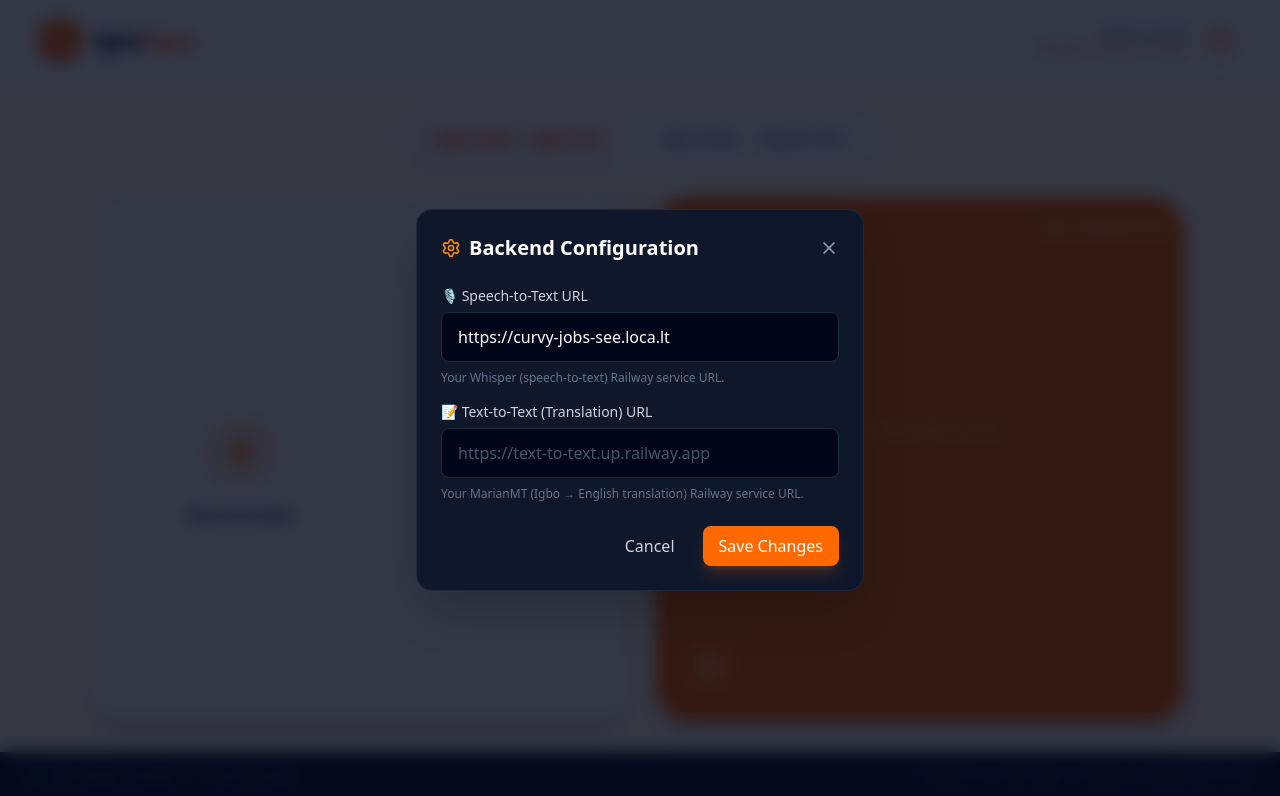
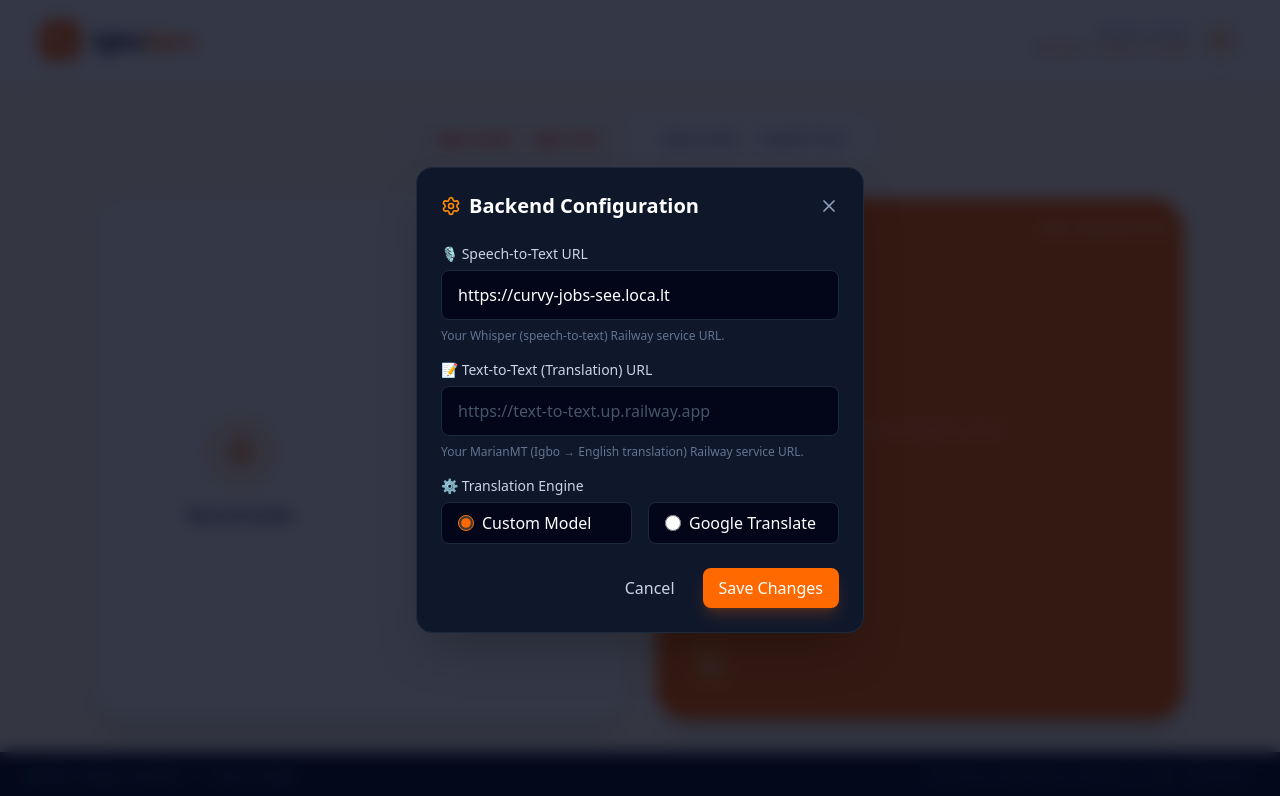
Before and after one commit to Cherryland120/kenneth, a React (Vite) app in the folder frontend/: page / in a window 1280 px wide. Both pictures are taken after a click on the button "Config". Shown: the top 796 px of the page. Built offline with nearby package versions, Linux system fonts and the light colour scheme.

Commit message:
feat: add google translate option for text-to-text engine

```diff
--- a/frontend/src/App.tsx
+++ b/frontend/src/App.tsx
@@ -20,9 +20,13 @@ export default function App() {
   const [translationBackendUrl, setTranslationBackendUrl] = useState<string>(
     localStorage.getItem('translationBackendUrl') || ''
   );
+  const [translationEngine, setTranslationEngine] = useState<'custom' | 'google'>(
+    (localStorage.getItem('translationEngine') as 'custom' | 'google') || 'custom'
+  );
   const [showSettings, setShowSettings] = useState(false);
   const [tempUrl, setTempUrl] = useState(backendUrl);
   const [tempTranslationUrl, setTempTranslationUrl] = useState(translationBackendUrl);
+  const [tempTranslationEngine, setTempTranslationEngine] = useState<'custom' | 'google'>(translationEngine);
 
   const handleSaveSettings = () => {
     let finalUrl = tempUrl.trim().replace(/\/$/, '');
@@ -34,6 +38,9 @@ export default function App() {
     if (finalTranslationUrl && !finalTranslationUrl.startsWith('http')) finalTranslationUrl = 'https://' + finalTranslationUrl;
     setTranslationBackendUrl(finalTranslationUrl);
     localStorage.setItem('translationBackendUrl', finalTranslationUrl);
+
+    setTranslationEngine(tempTranslationEngine);
+    localStorage.setItem('translationEngine', tempTranslationEngine);
 
     setShowSettings(false);
   };
@@ -140,7 +147,7 @@ export default function App() {
           'Content-Type': 'application/json',
           'Bypass-Tunnel-Reminder': 'true'
         },
-        body: JSON.stringify({ text: igboTranscription })
+        body: JSON.stringify({ text: igboTranscription, engine: translationEngine })
       });
 
       if (!mtRes.ok) throw new Error('Text-to-text backend not reachable');
@@ -481,9 +488,37 @@ export default function App() {
                     placeholder="https://text-to-text.up.railway.app"
                     className="w-full bg-slate-950 border border-slate-800 rounded-lg px-4 py-3 text-white placeholder-slate-600 focus:outline-none focus:ring-2 focus:ring-orange-500/50 focus:border-orange-500 transition-all"
                   />
-                  <p className="text-xs text-slate-500 mt-2">
+                  <p className="text-xs text-slate-500 mt-2 mb-4">
                     Your MarianMT (Igbo → English translation) Railway service URL.
                   </p>
+
+                  <label className="block text-sm font-medium text-slate-300 mb-1.5">
+                    ⚙️ Translation Engine
+                  </label>
+                  <div className="flex gap-4">
+                    <label className="flex items-center gap-2 text-white cursor-pointer bg-slate-950 border border-slate-800 px-4 py-2 rounded-lg flex-1">
+                      <input
+                        type="radio"
+                        name="engine"
+                        value="custom"
+                        checked={tempTranslationEngine === 'custom'}
+                        onChange={() => setTempTranslationEngine('custom')}
+                        className="accent-orange-500 w-4 h-4"
+                      />
+                      Custom Model
+                    </label>
+                    <label className="flex items-center gap-2 text-white cursor-pointer bg-slate-950 border border-slate-800 px-4 py-2 rounded-lg flex-1">
+                      <input
+                        type="radio"
+                        name="engine"
+                        value="google"
+                        checked={tempTranslationEngine === 'google'}
+                        onChange={() => setTempTranslationEngine('google')}
+                        className="accent-orange-500 w-4 h-4"
+                      />
+                      Google Translate
+                    </label>
+                  </div>
                 </div>
 
                 <div className="pt-2 flex justify-end gap-3">
@@ -523,6 +558,8 @@ export default function App() {
           <button
             onClick={() => {
               setTempUrl(backendUrl);
+              setTempTranslationUrl(translationBackendUrl);
+              setTempTranslationEngine(translationEngine);
               setShowSettings(true);
             }}
             className="flex items-center gap-1.5 hover:text-orange-400 transition-colors"
```
Also changed, not shown: 2 other files (tests, documents, lock files or other folders).
